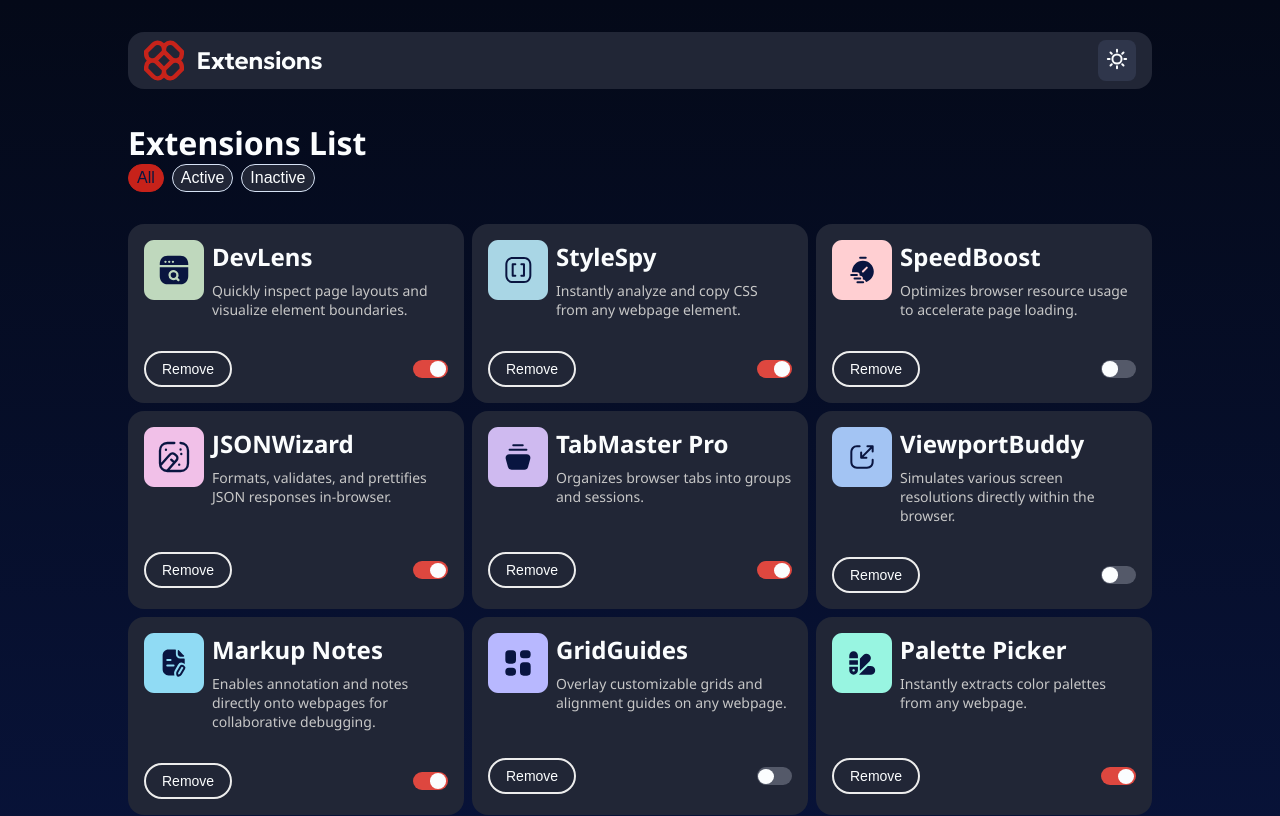
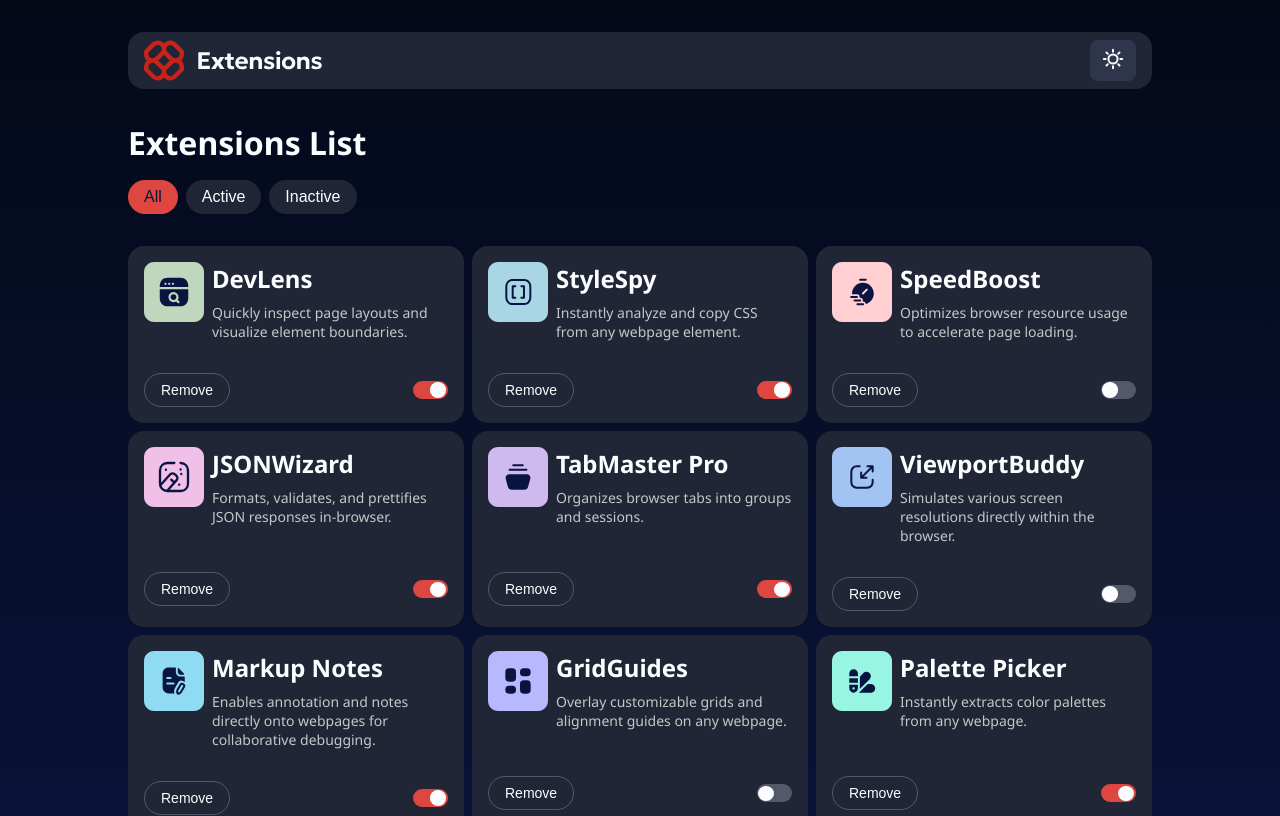
Before and after one commit to theOroszlan/browser-extension-manager, a React (Vite) app: page / in a window 1280 px wide. Shown: the top 816 px of the page. Built offline with nearby package versions, Linux system fonts and the light colour scheme.

Commit message:
style: refine extension manager layout

```diff
--- a/src/index.css
+++ b/src/index.css
@@ -48,12 +48,17 @@
   --light-gradient: linear-gradient(180deg, #ebf2fc 0%, #eef8f9 100%);
   --dark-gradient: linear-gradient(180deg, #040918 0%, #091540 100%);
 
+  /* Theme Based Colors */
   --primary-clr: var(--neutral-900);
   --background-clr: var(--neutral-0);
-  --secondary-bg-clr: var(--neutral-300);
-  --filter-btn-clr: var(--neutral-0);
   --extension-text-clr: var(--neutral-600);
   --theme-btn-bg: var(--neutral-100);
+
+  --accent-text: var(--neutral-0);
+  --interactive: var(--red-700);
+  --interactive-hover: var(--red-500);
+  --interactive-subtle: var(--neutral-300);
+  --interactive-subtle-hover: var(--neutral-100);
 
   /*===================
         TYPOGRAPHY
@@ -99,11 +104,15 @@ body {
 
 body.dark {
   --background-clr: var(--neutral-800);
-  --secondary-bg-clr: var(--neutral-600);
   --primary-clr: var(--neutral-0);
-  --filter-btn-clr: var(--neutral-900);
   --extension-text-clr: var(--neutral-300);
   --theme-btn-bg: var(--neutral-700);
+
+  --accent-text: var(--neutral-900);
+  --interactive: var(--red-500);
+  --interactive-hover: var(--red-700);
+  --interactive-subtle: var(--neutral-600);
+  --interactive-subtle-hover: var(--interactive-subtle);
 
   background: var(--dark-gradient);
 }
@@ -118,7 +127,6 @@ body.dark {
 
   &:focus {
     outline: none;
-    border: 2px solid var(--red-700);
   }
 }
 
@@ -148,8 +156,18 @@ header {
 .theme-btn {
   background-color: var(--theme-btn-bg);
   border: none;
-  padding: var(--space-xs);
+  padding-block: var(--space-xs);
+  padding-inline: 0.75rem;
   border-radius: 0.5rem;
+
+  &:focus-visible {
+    background-color: var(--interactive-subtle-hover);
+    border: 2px solid var(--red-500);
+  }
+
+  &:hover {
+    background-color: var(--interactive-subtle);
+  }
 }
 
 main {
@@ -160,6 +178,7 @@ main {
 .main-heading {
   display: flex;
   flex-direction: column;
+  gap: var(--space-sm);
 
   color: var(--primary-clr);
 }
@@ -167,29 +186,38 @@ main {
 .filter-buttons {
   display: flex;
   gap: var(--space-xs);
+  align-items: center;
 }
 
 .filter-btn {
   background-color: var(--background-clr);
   color: var(--primary-clr);
-  padding-inline: var(--space-xs);
-  padding-block: var(--space-2xs);
-  border: 1px solid var(--neutral-200);
-  border-radius: 1rem;
+  padding-inline: var(--space-sm);
+  padding-block: var(--space-xs);
+  border: none;
+  border-radius: 1.5rem;
 
   font-size: var(--fs-base);
+
+  &:focus-visible,
+  &:hover {
+    background-color: var(--interactive-subtle-hover);
+  }
 }
 
 .filter-btn.current {
-  background-color: var(--red-700);
-  color: var(--filter-btn-clr);
-  border-color: var(--red-700);
+  background-color: var(--interactive);
+  color: var(--accent-text);
+
+  &:hover {
+    background-color: var(--interactive-hover);
+  }
 }
 
 .focus-state:has(.filter-btn:focus-visible) {
   padding: 0.1rem;
-  border: 1px solid var(--red-700);
-  border-radius: 1rem;
+  border: 2px solid var(--red-500);
+  border-radius: 1.5rem;
 }
 
 .extensions-grid {
@@ -237,27 +265,28 @@ main {
   color: var(--primary-clr);
   padding-block: var(--space-xs);
   padding-inline: var(--space-sm);
-  border: 2px solid var(--neutral-100);
+  border: 1px solid var(--interactive-subtle);
   border-radius: 1.5rem;
 
   font-size: var(--fs-sm);
   font-weight: var(--font-weight-medium);
 
   &:focus-visible {
-    background-color: var(--secondary-bg-clr);
-    border-color: var(--red-500);
+    background-color: var(--interactive-subtle-hover);
+    border: 2px solid var(--interactive);
   }
 
   &:hover {
-    background-color: var(--red-500);
-    border-color: var(--red-500);
+    background-color: var(--interactive);
+    border-color: var(--interactive);
+    color: var(--accent-text);
   }
 }
 
 .toggle-status {
   display: flex;
 
-  background-color: var(--secondary-bg-clr);
+  background-color: var(--interactive-subtle);
   padding: 0.1rem;
   border: none;
   border-radius: 1rem;
@@ -272,16 +301,16 @@ main {
 
 .focus-state:has(.toggle-status:focus-visible) {
   padding: 0.1rem;
-  border: 1px solid var(--red-700);
+  border: 2px solid var(--red-500);
   border-radius: 1rem;
 }
 
 .toggle-status.active {
-  background-color: var(--red-500);
+  background-color: var(--interactive);
   justify-content: end;
 
   &:hover {
-    background-color: var(--red-400);
+    background-color: var(--interactive-hover);
   }
 }
 
```
